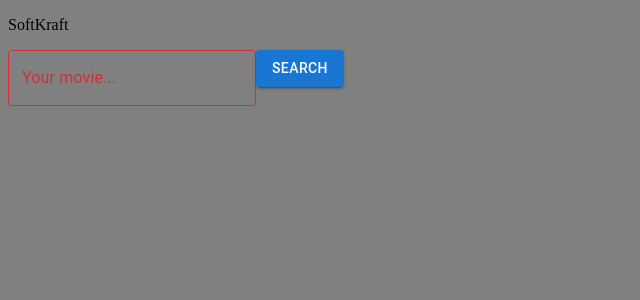
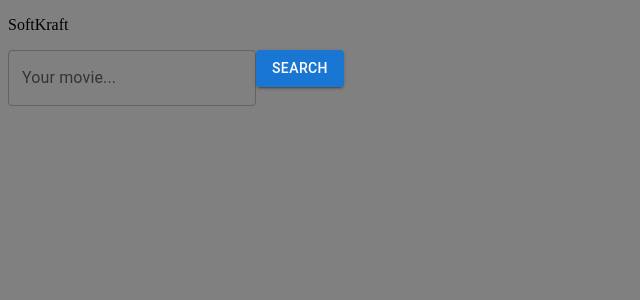
Before and after one commit to chris-cybula/SoftKraft, a React (Create React App) app: page / in a window 1280 px wide. Shown: the top 300 px of the page, without its empty margins (0-640 px from the left). Built offline with nearby package versions, Linux system fonts and the light colour scheme.

Commit message:
Disable Handle errors

```diff
--- a/src/App.js
+++ b/src/App.js
@@ -9,7 +9,7 @@ function App() {
   const [movieYear, setMovieYear] = useState('')
   const [movieThumbnail, setMovieThumbnail] = useState('')
 
-  const [errorState, setErrorState] = useState(false)
+  // const [errorState, setErrorState] = useState(false)
 
   // useEffect(() => {
   //   getMovie()
@@ -27,11 +27,11 @@ function App() {
       setMovieYear(res.data['Year'])
       setMovieThumbnail(res.data['Poster'])
 
-      if(res.data['Response'] === 'False') {
-        setErrorState(false)
-      } else {
-        setErrorState(true)
-      }
+      // if(res.data['Response'] === 'False') {
+      //   setErrorState(false)
+      // } else {
+      //   setErrorState(true)
+      // }
 
     } catch (err) {
       console.log(err)
@@ -59,8 +59,10 @@ function App() {
   return (
     <div className="App">
       <p>SoftKraft</p>
-      <TextField error={errorState === true ? "" : "false"} id="outlined-basic" label="Your movie..." variant="outlined" onChange={inputHandler}
-        value={movie} />
+      {/* <TextField error={errorState === true ? "" : "false"} id="outlined-basic" label="Your movie..." variant="outlined" onChange={inputHandler}
+        value={movie} /> */}
+      <TextField id="outlined-basic" label="Your movie..." variant="outlined" onChange={inputHandler}
+      value={movie} />
       <Button variant="contained" onClick={getMovie}>Search</Button>
       {/* <Button variant="contained" onClick={getRandomMovie}>Random</Button> */}
       <p>{movieTitle}</p>
```
